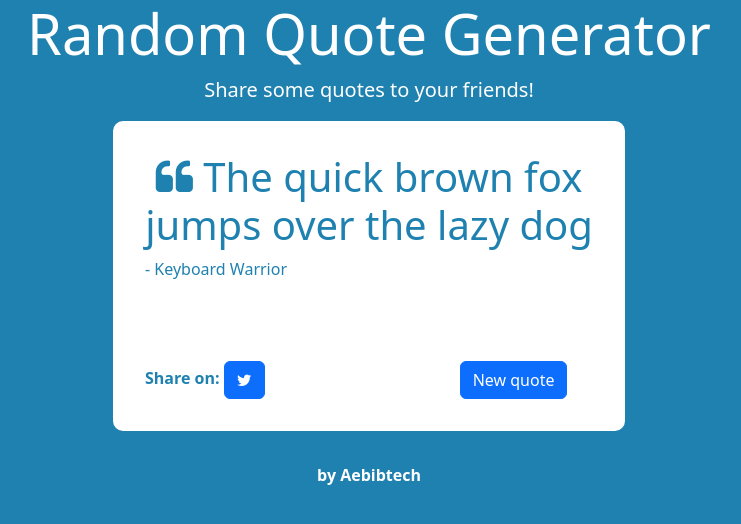
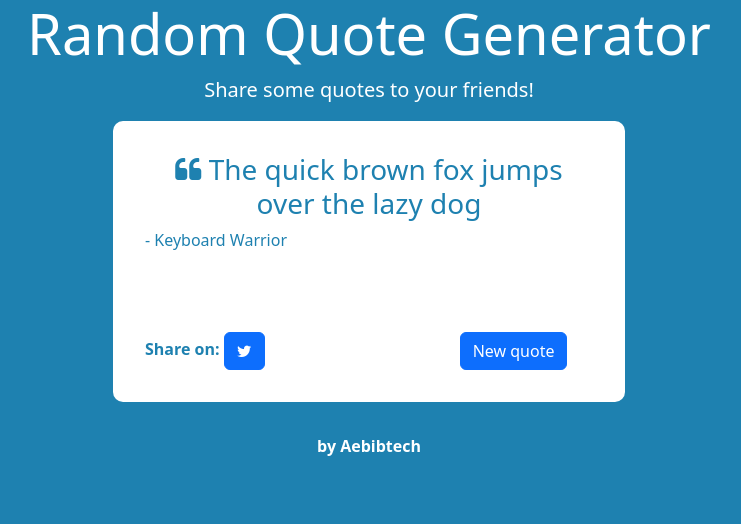
Before and after one commit to aebibtech/fcc-rqg, a React (Vite) app: page / in a window 1280 px wide. Shown: the top 524 px of the page, without its empty margins (271-1012 px from the left). Built offline with nearby package versions, Linux system fonts and the light colour scheme; no server answers.

Commit message:
changed quote text size

```diff
--- a/src/App.jsx
+++ b/src/App.jsx
@@ -1,4 +1,3 @@
-import { useState } from 'react'
 import QuoteBox from './QuoteBox'
 
 
--- a/src/QuoteBox.jsx
+++ b/src/QuoteBox.jsx
@@ -30,7 +30,7 @@ function QuoteBox() {
     return (
         <div className="container-fluid" id="quote-box">
             <div className="row">
-                <div className="col col-xs-4"><h1 className="text-center"><i className='fa fa-quote-left'></i> <span id="text">{qt.quote}</span></h1></div>
+                <div className="col col-xs-4"><h3 className="text-center"><i className='fa fa-quote-left'></i> <span id="text">{qt.quote}</span></h3></div>
             </div>
             <div className="row" id="author">
                 <div className="col">
```
Also changed, not shown: screenshot-rqg.png (added).
